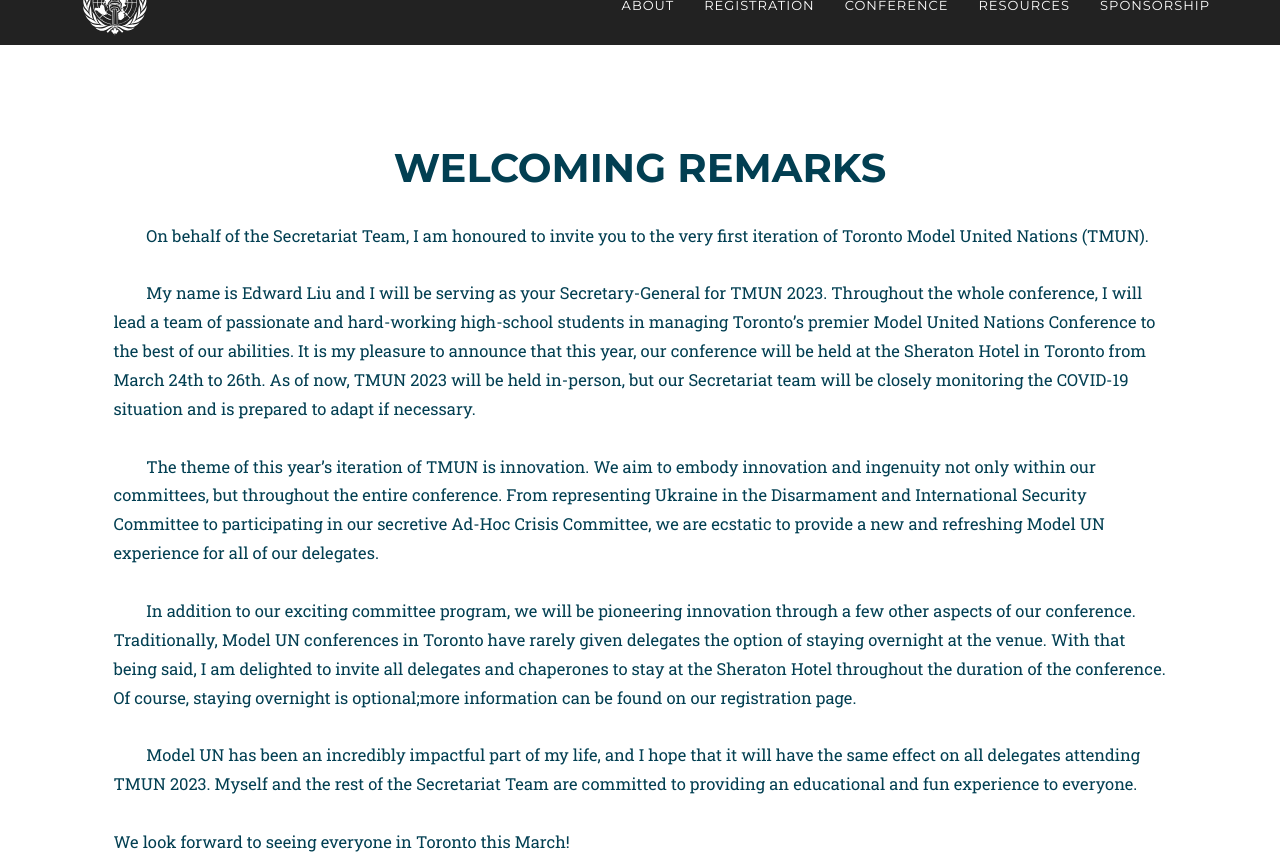
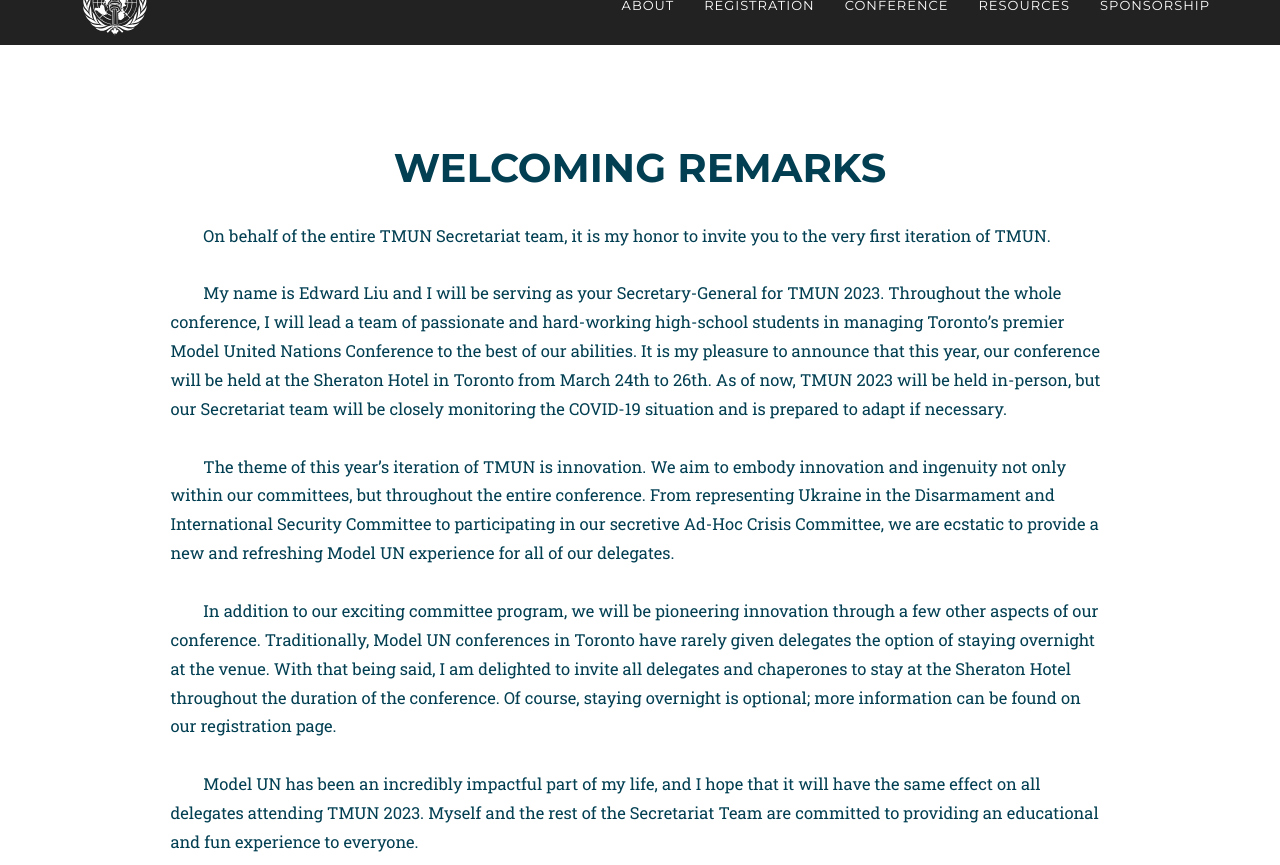
Before and after one commit to TorontoModelUnitedNations/TorontoModelUnitedNations.github.io, a Jekyll site: the page built from index.html, in a window 1280 px wide and 900 px high, scrolled down 869 px, cut to the strip 35-900 px from the top of the window. Built offline with Jekyll 4.4.1, drawn with Linux system fonts in a browser that asks for light colours; some web fonts are replaced.

Commit message:
change width of intro section

```diff
--- a/_includes/intro.html
+++ b/_includes/intro.html
@@ -6,16 +6,16 @@
                     <h2 class="section-heading">Welcoming remarks</h2>
                 </div>
             </div>
-            <div class="row container" style="width: 95%; margin: 0 auto;">
+            <div class="row container" style="width: 85%; margin: 0 auto;">
 
                 <p>
-                    &nbsp;&nbsp;&nbsp;&nbsp;&nbsp;&nbsp;&nbsp;&nbsp;On behalf of the Secretariat Team, I am honoured to invite you to the very first iteration of Toronto Model United Nations (TMUN).<br><br>
+                    &nbsp;&nbsp;&nbsp;&nbsp;&nbsp;&nbsp;&nbsp;&nbsp;On behalf of the entire TMUN Secretariat team, it is my honor to invite you to the very first iteration of TMUN.<br><br>
 
                     &nbsp;&nbsp;&nbsp;&nbsp;&nbsp;&nbsp;&nbsp;&nbsp;My name is Edward Liu and I will be serving as your Secretary-General for TMUN 2023. Throughout the whole conference, I will lead a team of passionate and hard-working high-school students in managing Toronto’s premier Model United Nations Conference to the best of our abilities. It is my pleasure to announce that this year, our conference will be held at the Sheraton Hotel in Toronto from March 24th to 26th. As of now, TMUN 2023 will be held in-person, but our Secretariat team will be closely monitoring the COVID-19 situation and is prepared to adapt if necessary.<br><br>
 
                     &nbsp;&nbsp;&nbsp;&nbsp;&nbsp;&nbsp;&nbsp;&nbsp;The theme of this year’s iteration of TMUN is innovation. We aim to embody innovation and ingenuity not only within our committees, but throughout the entire conference. From representing Ukraine in the Disarmament and International Security Committee to participating in our secretive Ad-Hoc Crisis Committee, we are ecstatic to provide a new and refreshing Model UN experience for all of our delegates.<br><br>
 
-                    &nbsp;&nbsp;&nbsp;&nbsp;&nbsp;&nbsp;&nbsp;&nbsp;In addition to our exciting committee program, we will be pioneering innovation through a few other aspects of our conference. Traditionally, Model UN conferences in Toronto have rarely given delegates the option of staying overnight at the venue. With that being said, I am delighted to invite all delegates and chaperones to stay at the Sheraton Hotel throughout the duration of the conference. Of course, staying overnight is optional;more information can be found on our registration page.<br><br>
+                    &nbsp;&nbsp;&nbsp;&nbsp;&nbsp;&nbsp;&nbsp;&nbsp;In addition to our exciting committee program, we will be pioneering innovation through a few other aspects of our conference. Traditionally, Model UN conferences in Toronto have rarely given delegates the option of staying overnight at the venue. With that being said, I am delighted to invite all delegates and chaperones to stay at the Sheraton Hotel throughout the duration of the conference. Of course, staying overnight is optional; more information can be found on our registration page.<br><br>
 
                     &nbsp;&nbsp;&nbsp;&nbsp;&nbsp;&nbsp;&nbsp;&nbsp;Model UN has been an incredibly impactful part of my life, and I hope that it will have the same effect on all delegates attending TMUN 2023. Myself and the rest of the Secretariat Team are committed to providing an educational and fun experience to everyone.
 
```
